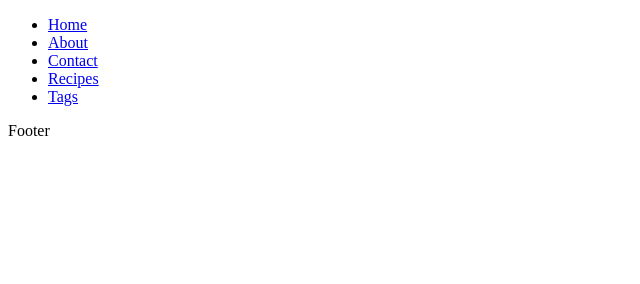
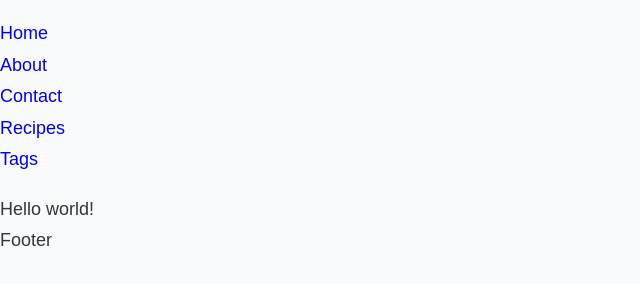
Before and after one commit to Omolara5861/recipe-arena, a Gatsby site: page / in a window 1280 px wide. Shown: the whole page, without its empty margins (0-640 px from the left). Built offline with nearby package versions, Linux system fonts and the light colour scheme; Gatsby itself is replaced by a stand-in of ours.

Commit message:
fix: :bug: Fix bug

```diff
--- a/src/components/Header.js
+++ b/src/components/Header.js
@@ -6,7 +6,7 @@ const Header = () => {
                 <ul>
                     <li><Link to='/'>Home</Link></li>
                     <li><Link to='/about'>About</Link></li>
-                    <li><Link to='contact'>Contact</Link></li>
+                    <li><Link to='/contact'>Contact</Link></li>
                     <li><Link to='/recipes'>Recipes</Link></li>
                     <li><Link to='/tags'>Tags</Link></li>
                 </ul>
--- a/src/components/Layout.js
+++ b/src/components/Layout.js
@@ -1,10 +1,13 @@
 import React from 'react';
 import Header from './Header';
 import Footer from './Footer';
-const Layout = () => {
+import 'normalize.css';
+import '../assets/css/main.css';
+const Layout = ({children}) => {
     return (
         <>
-        <Header />
+            <Header />
+            {children}
         <Footer />
         </>
     )
```
